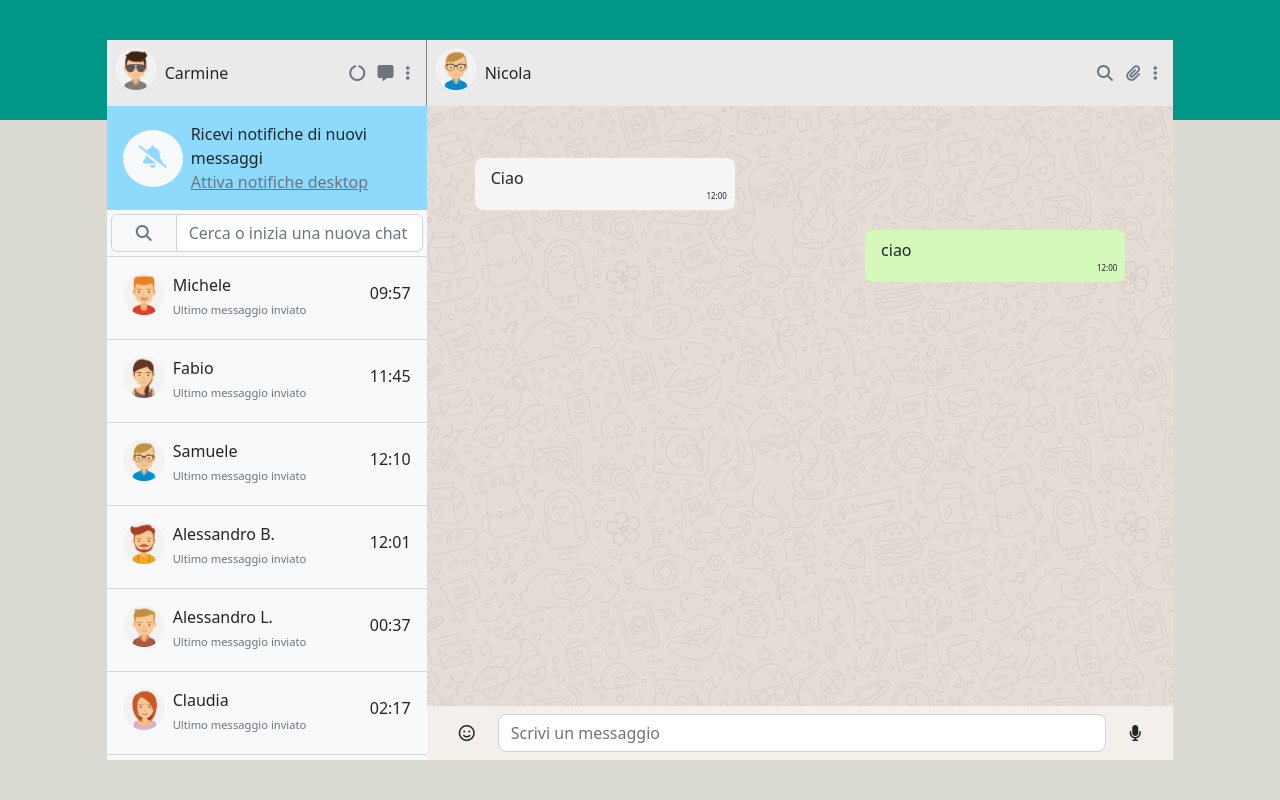
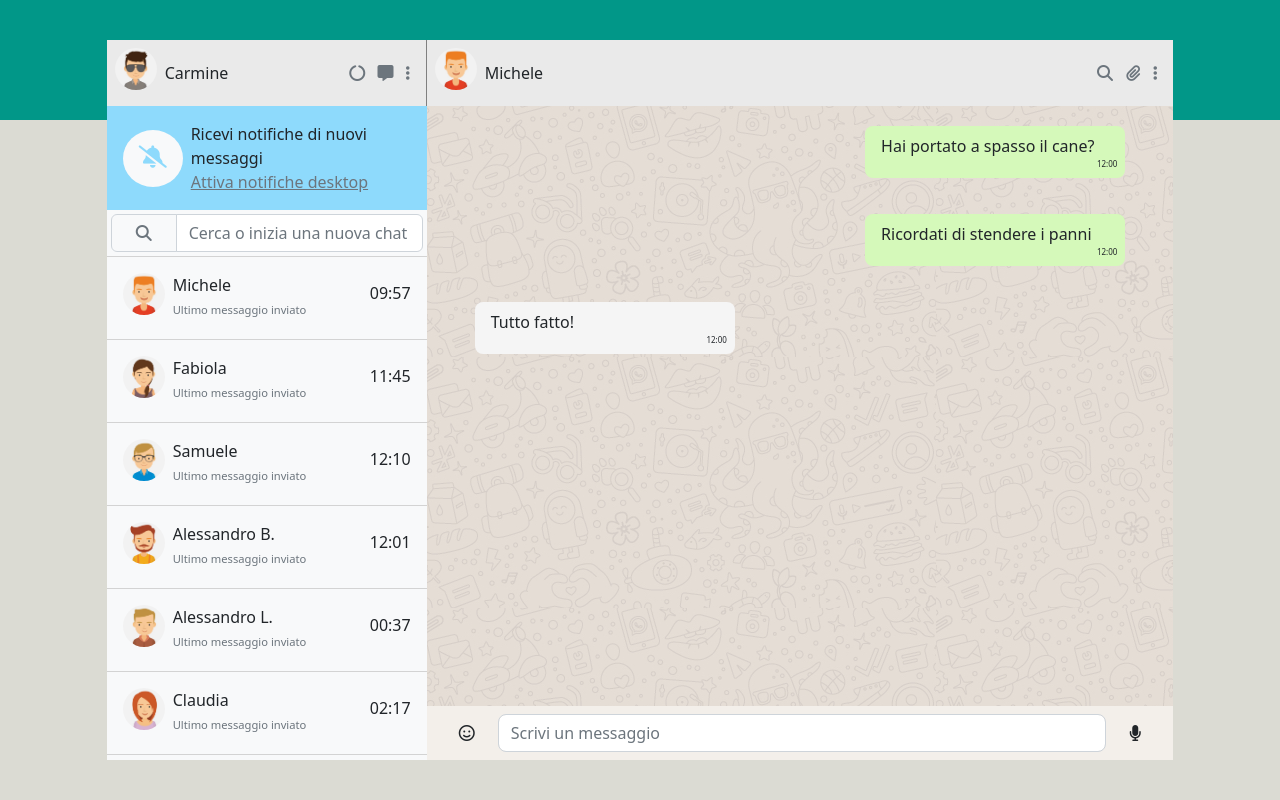
Before and after one commit to mecarm/vue-boolzapp, a plain HTML site: page index.html in a window 1280 px wide. Drawn offline with nearby package versions, Linux system fonts and the light colour scheme.

Commit message:
Milestone 2 completata

```diff
--- a/assets/css/style.css
+++ b/assets/css/style.css
@@ -44,16 +44,27 @@
     font-size: 0.7rem;
 }
 
-.inviati{
+.sent{
+    display: flex;
+    justify-content: end;
+}
+
+.sent > p{
     background-color: #D5F9BA;
+}
+
+.whidt-message{
     width: 40%;
 }
 
-.ricevuti{
+.received > p{
     background-color: whitesmoke;
-    width: 40%;
 }
 
 .resize-small{
     font-size: 0.5rem;
 }
+
+i{
+    cursor: pointer;
+}
--- a/assets/js/main.js
+++ b/assets/js/main.js
@@ -26,7 +26,7 @@ var app = new Vue({
         ],
       },
       {
-        name: "Fabio",
+        name: "Fabiola",
         avatar: "_2",
         time: '11:45',
         visible: true,
@@ -172,6 +172,12 @@ var app = new Vue({
         ],
       },
     ],
+    currentIndex: 0,
   },
-  methods: {},
+  methods: {
+    indiceCorrente(param){
+        console.log(this.currentIndex);
+        return this.currentIndex = param
+    }
+  },
 });
--- a/index.html
+++ b/index.html
@@ -51,7 +51,7 @@
             </div>
                 <!-- Container select chat dinamiche-->
             <div class="overflow-auto flex-grow-1">
-                <div v-for="( element, index ) in contacts" class="d-flex justify-content-between align-items-center chat-user p-3">
+                <div v-for="( element, index ) in contacts" class="d-flex justify-content-between align-items-center chat-user p-3" @click="indiceCorrente(index)">
                     <div class="d-flex align-items-center">
                         <div class="profilo-utente pe-2">
                             <img class="w-100 rounded-circle" :src="`./assets/img/avatar${element.avatar}.jpg`" alt="">
@@ -73,9 +73,9 @@
             <div class="lightgrey-bg d-flex justify-content-between align-items-center">
                 <div class="d-flex justify-content-between align-items-center p-2">
                     <div class="pe-2 profilo-utente">
-                        <img class="w-100 rounded-circle" src="./assets/img/avatar_3.jpg" alt="">
+                        <img class="w-100 rounded-circle" :src="`./assets/img/avatar${contacts[currentIndex].avatar}.jpg`" alt="">
                     </div>
-                    <span>Nicola</span>
+                    <span>{{contacts[currentIndex].name}}</span>
                 </div>
                 <div class="p-3">
                     <i class="fa-solid fa-magnifying-glass ps-2 text-secondary"></i>
@@ -84,17 +84,11 @@
                 </div>
             </div>
             <!-- Container Chat -->
-            <div id="chat" class="overflow-visible flex-grow-1">
-                <div class="p-5 d-flex flex-column">
-                    <div>
-                        <p class="ricevuti rounded-3 ps-3 p-2 mt-1 d-flex justify-content-between">
-                            Ciao
-                            <span class="resize-small mt-4">12:00</span>
-                        </p>
-                    </div>
-                    <div class="d-flex justify-content-end">
-                        <p class="inviati rounded-3 ps-3 p-2 mt-1 d-flex justify-content-between">
-                            ciao
+            <div id="chat" class="overflow-auto flex-grow-1">
+                <div class="px-5 pt-3 d-flex flex-column" v-for="( element, index ) in contacts[currentIndex].messages">
+                    <div v-bind:class="element.status">
+                        <p class="whidt-message rounded-3 ps-3 p-2 mt-1 d-flex justify-content-between">
+                            {{element.message}}
                             <span class="resize-small mt-4">12:00</span>
                         </p>
                     </div>
```
